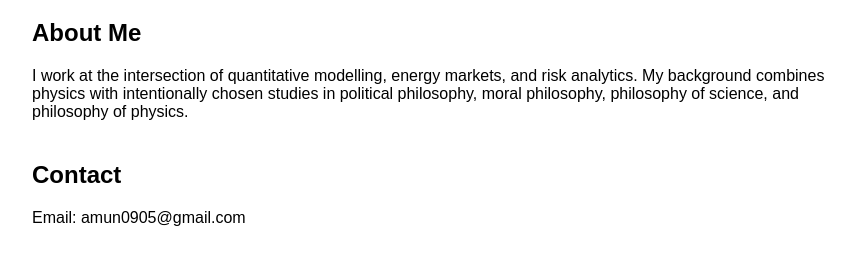
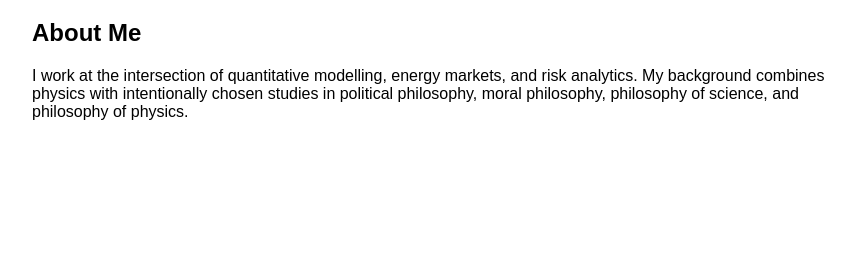
Before and after one commit to amun0905/amun0905.github.io, a plain HTML site: page index.html in a window 1280 px wide. Shown: the part 119-384 px from the top of the page, without its empty margins (208-1063 px from the left). Drawn offline with Linux system fonts and the light colour scheme.

Commit message:
Remove contact information from index.html
Removed contact section from the HTML file.

```diff
--- a/index.html
+++ b/index.html
@@ -20,8 +20,5 @@ My background combines physics with intentionally chosen studies in political ph
 moral philosophy, philosophy of science, and philosophy of physics.
 </p>
 
-<h2>Contact</h2>
-<p>Email: amun0905@gmail.com</p>
-
 </body>
 </html>
```
